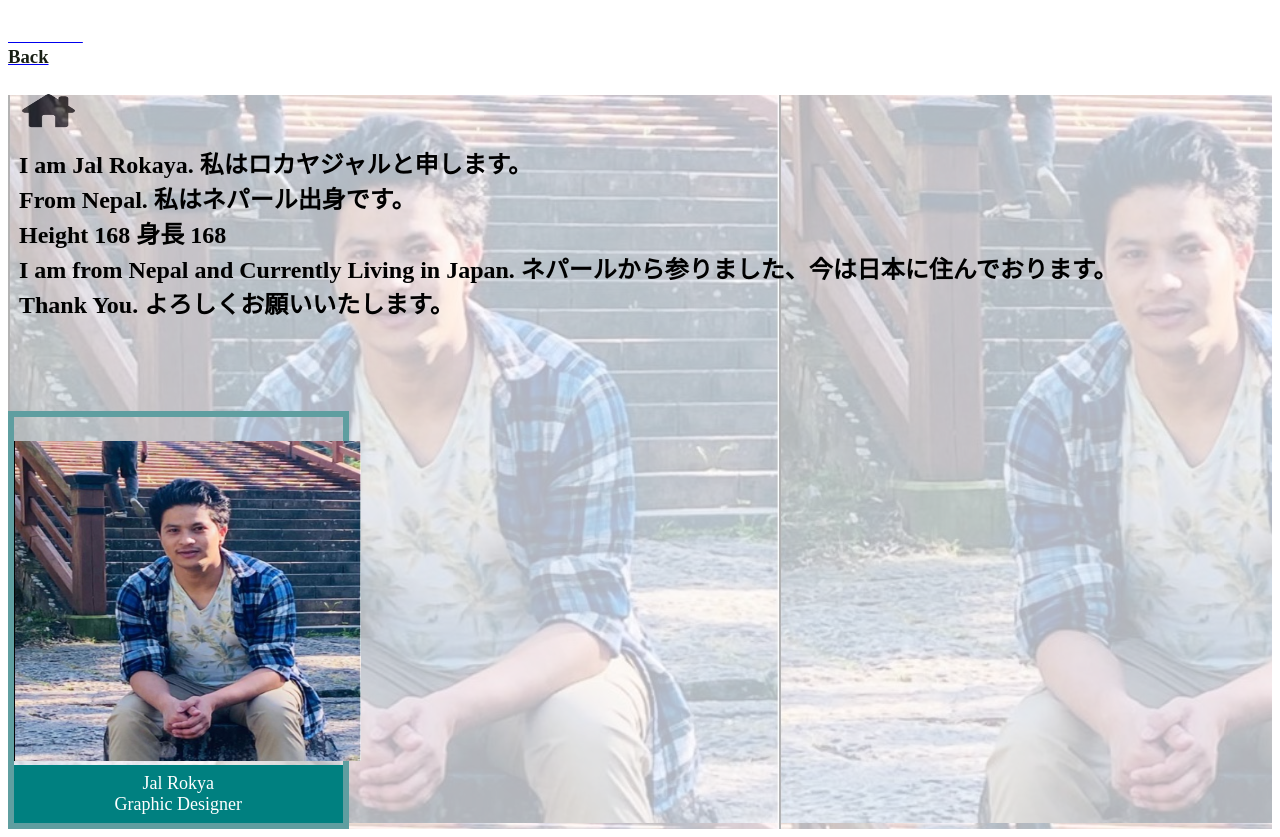
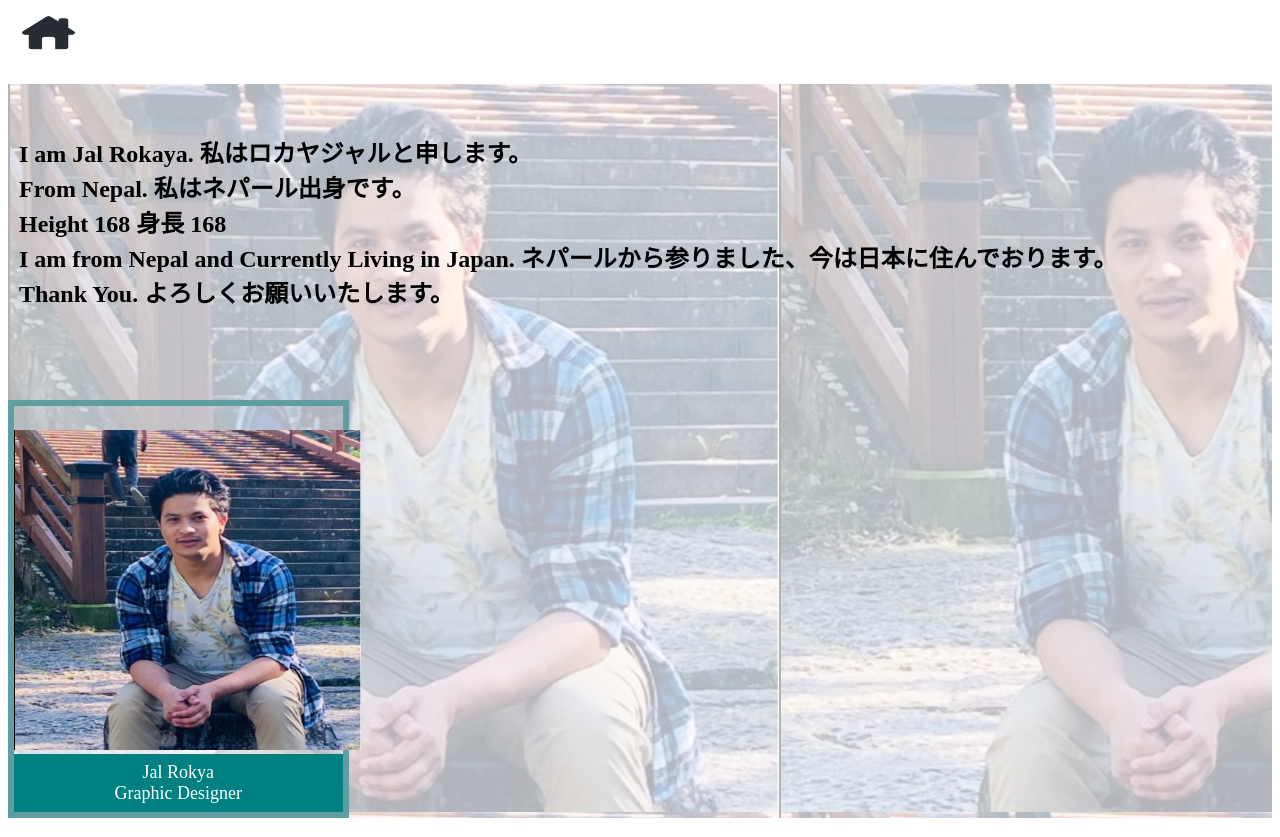
Before and after one commit to jalrokaya/jalwebsite, a plain HTML site: page aboutme.html in a window 1280 px wide. Drawn offline with Linux system fonts and the light colour scheme.

Commit message:
Update aboutme.html

```diff
--- a/aboutme.html
+++ b/aboutme.html
@@ -12,7 +12,7 @@
    onclick = "location.href = 'index.html'"
    title = "Click on me to go back to HomePage"/> -->
    <a href = "index.html" title = "Click on me to go back to HomePage" >
-     <h3 style = "color:hsl(100, 20%, 10%)">　　　　Back</h3>
+     <!--<h3 style = "color:hsl(100, 20%, 10%)">　Back</h3> -->
      <img src = "home.png" height = "50px" width = "80px"/>
    </a>
 </div>
```
